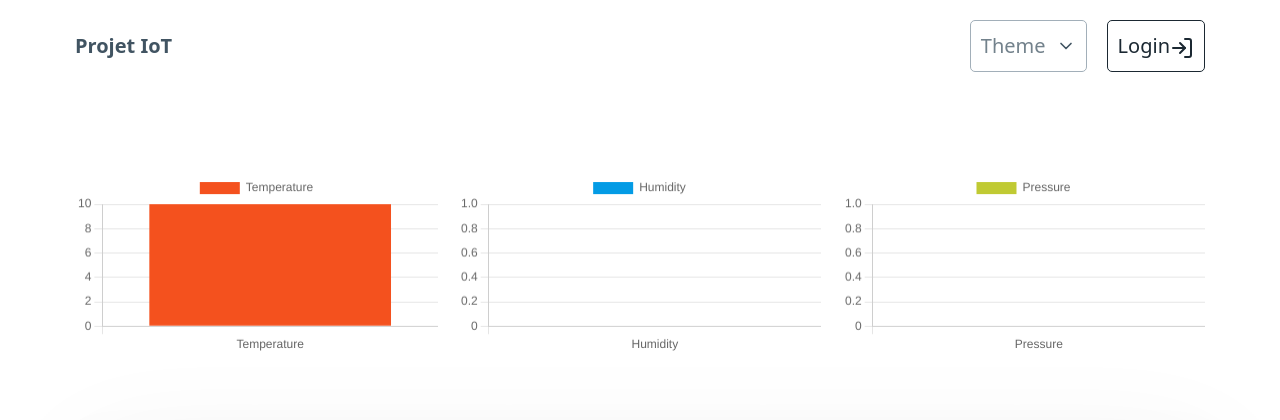
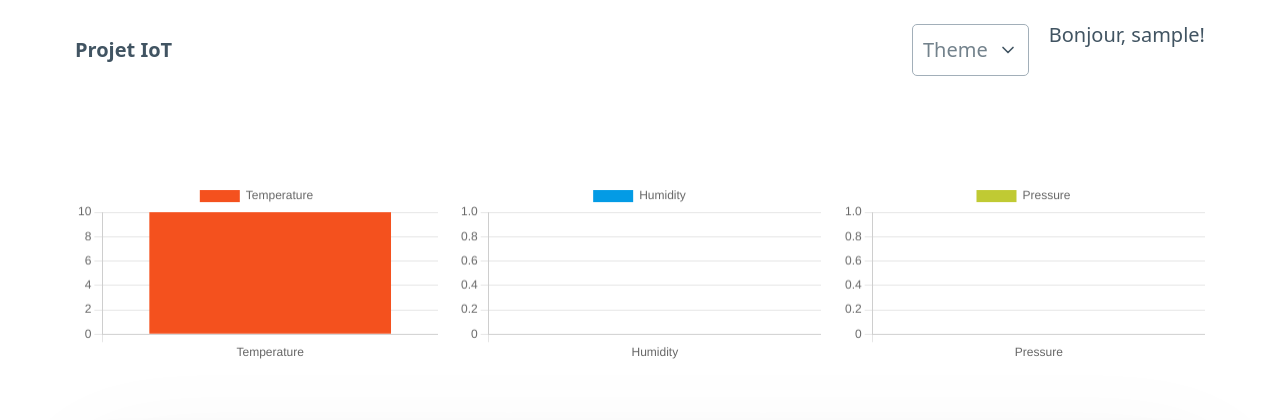
Before and after one commit to ebuaa/projetiot, a Flask app: template templates/index.html in a window 1280 px wide. Shown: the top 420 px of the page. Run offline with Flask 3, Linux system fonts and the light colour scheme; the template is opened without the code that fills it: most values are stand-ins (such as "Sample title", 1, 10 or a date in 2020).

Commit message:
index if verifier User

```diff
--- a/templates/layout.html
+++ b/templates/layout.html
@@ -27,7 +27,15 @@
                     </ul>
                 </details>
             </li>
-            <li><a href="/login" class="outline contrast" role="button">Login<i data-feather="log-in"></i></a></li>
+            {% if user_info %}
+            <li>
+                <p>Bonjour, {{ user_info['username'] }}!</p>
+            </li>
+            {% else %}
+            <li>
+                <a href="/login" class="outline contrast" role="button">Login<i data-feather="log-in"></i></a>
+            </li>
+            {% endif %}
         </ul>
     </nav>
 
```
